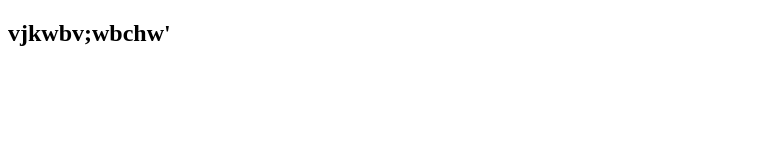
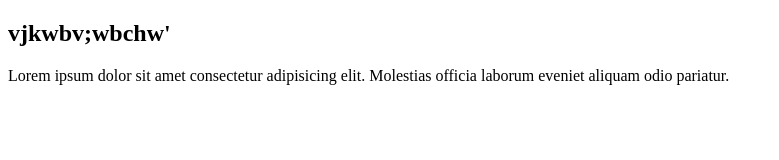
Before and after one commit to Isha2468/collab-git-practice, a plain HTML site: page index.html in a window 1280 px wide. Shown: the whole page, without its empty margins (0-779 px from the left). Drawn offline with Linux system fonts and the light colour scheme.

Commit message:
add body content

```diff
--- a/index.html
+++ b/index.html
@@ -10,5 +10,6 @@
     <header>
         <h2>vjkwbv;wbchw'</h2>
     </header>
+    <p>Lorem ipsum dolor sit amet consectetur adipisicing elit. Molestias officia laborum eveniet aliquam odio pariatur.</p>
 </body>
 </html>
```
